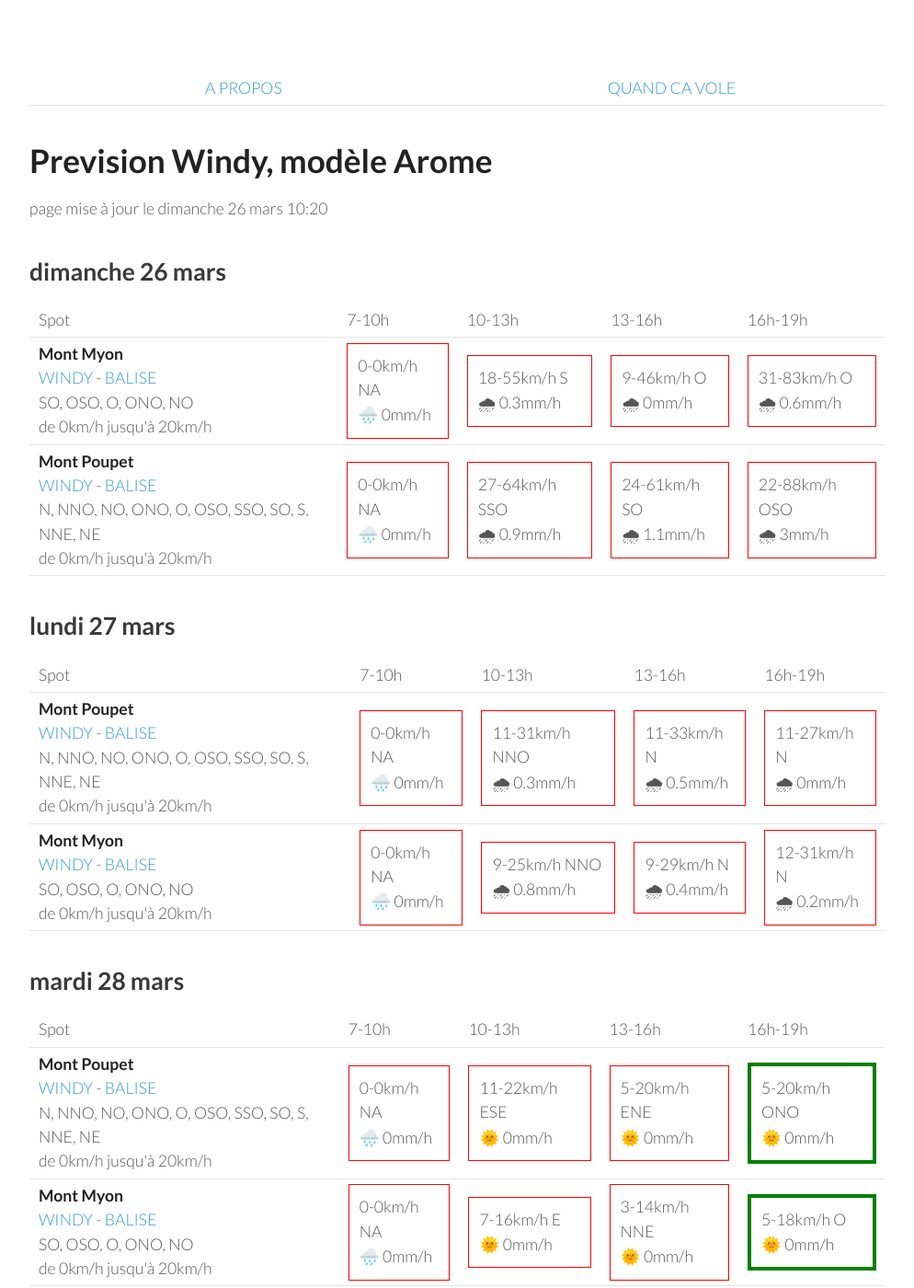
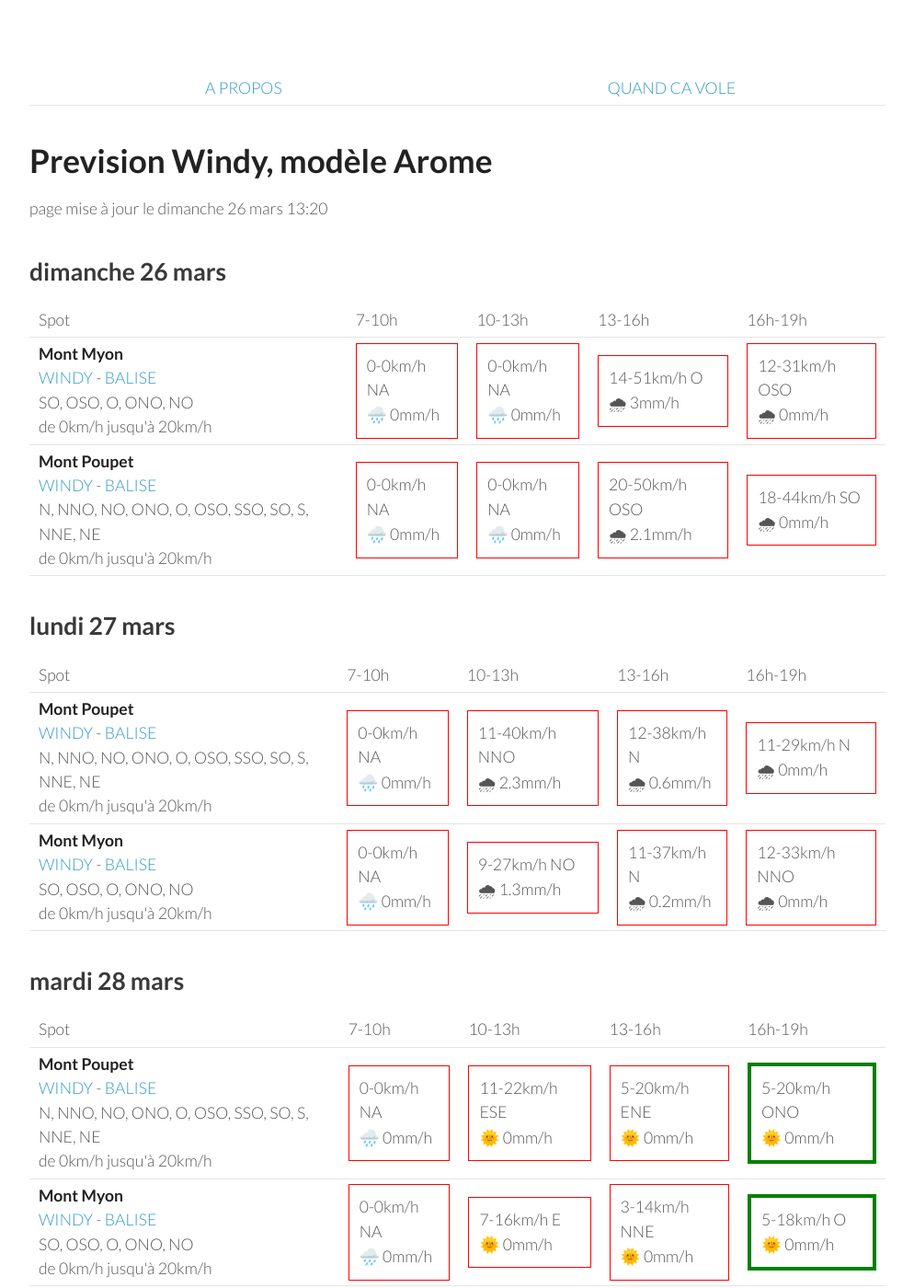
Before and after one commit to parapente-dans-le-nord/parapente-dans-le-nord.github.io, a Jekyll site: the page built from jura.markdown, in a window 1280 px wide and 1400 px high. Shown: the whole window at 92% size, without its empty margins (26-1020 px from the left). Built offline with Jekyll 4.4.1, drawn with Linux system fonts in a browser that asks for light colours.

Commit message:
update index.markdown

```diff
--- a/jura.markdown
+++ b/jura.markdown
@@ -7,7 +7,7 @@ title:  "Tous les spots"
 {: .links}
 
 # Prevision Windy, modèle Arome
-page mise à jour le dimanche 26 mars 10:20
+page mise à jour le dimanche 26 mars 13:20
 
 ## dimanche 26 mars
 
@@ -25,18 +25,18 @@ page mise à jour le dimanche 26 mars 10:20
         <td><strong>Mont Myon</strong><br><a href="https://windy.com/46.331/5.397?45.898,5.394,8,m:eWoagj8">WINDY</a> - <span class=""><a href="http://www.balisemeteo.com/balise.php?idBalise=70">BALISE</a> </span><br> <span class="vent-favorable">SO, OSO, O, ONO, NO</span><br><span class="force-vent">de 0km/h jusqu'à 20km/h</span> </td>
 
             <td><div class="not-flyable"><p>0-0km/h NA</p><p>🌧️ 0mm/h</p></div></td>
-            <td><div class="not-flyable"><p>18-55km/h S</p><p>🌧 0.3mm/h</p></div></td>
-            <td><div class="not-flyable"><p>9-46km/h O</p><p>🌧 0mm/h</p></div></td>
-            <td><div class="not-flyable"><p>31-83km/h O</p><p>🌧 0.6mm/h</p></div></td>
+            <td><div class="not-flyable"><p>0-0km/h NA</p><p>🌧️ 0mm/h</p></div></td>
+            <td><div class="not-flyable"><p>14-51km/h O</p><p>️🌧 3mm/h</p></div></td>
+            <td><div class="not-flyable"><p>12-31km/h OSO</p><p>🌧 0mm/h</p></div></td>
 
     </tr>
 <tr>
         <td><strong>Mont Poupet</strong><br><a href="https://windy.com/46.970/5.876?46.541,5.876,8">WINDY</a> - <span class=""><a href="http://www.balisemeteo.com/balise.php?idBalise=92">BALISE</a> </span><br> <span class="vent-favorable">N, NNO, NO, ONO, O, OSO, SSO, SO, S, NNE, NE</span><br><span class="force-vent">de 0km/h jusqu'à 20km/h</span> </td>
 
             <td><div class="not-flyable"><p>0-0km/h NA</p><p>🌧️ 0mm/h</p></div></td>
-            <td><div class="not-flyable"><p>27-64km/h SSO</p><p>🌧 0.9mm/h</p></div></td>
-            <td><div class="not-flyable"><p>24-61km/h SO</p><p>🌧 1.1mm/h</p></div></td>
-            <td><div class="not-flyable"><p>22-88km/h OSO</p><p>🌧 3mm/h</p></div></td>
+            <td><div class="not-flyable"><p>0-0km/h NA</p><p>🌧️ 0mm/h</p></div></td>
+            <td><div class="not-flyable"><p>20-50km/h OSO</p><p>️🌧 2.1mm/h</p></div></td>
+            <td><div class="not-flyable"><p>18-44km/h SO</p><p>🌧 0mm/h</p></div></td>
 
     </tr>
 
@@ -59,18 +59,18 @@ page mise à jour le dimanche 26 mars 10:20
         <td><strong>Mont Poupet</strong><br><a href="https://windy.com/46.970/5.876?46.541,5.876,8">WINDY</a> - <span class=""><a href="http://www.balisemeteo.com/balise.php?idBalise=92">BALISE</a> </span><br> <span class="vent-favorable">N, NNO, NO, ONO, O, OSO, SSO, SO, S, NNE, NE</span><br><span class="force-vent">de 0km/h jusqu'à 20km/h</span> </td>
 
             <td><div class="not-flyable"><p>0-0km/h NA</p><p>🌧️ 0mm/h</p></div></td>
-            <td><div class="not-flyable"><p>11-31km/h NNO</p><p>🌧 0.3mm/h</p></div></td>
-            <td><div class="not-flyable"><p>11-33km/h N</p><p>🌧 0.5mm/h</p></div></td>
-            <td><div class="not-flyable"><p>11-27km/h N</p><p>🌧 0mm/h</p></div></td>
+            <td><div class="not-flyable"><p>11-40km/h NNO</p><p>🌧 2.3mm/h</p></div></td>
+            <td><div class="not-flyable"><p>12-38km/h N</p><p>🌧 0.6mm/h</p></div></td>
+            <td><div class="not-flyable"><p>11-29km/h N</p><p>🌧 0mm/h</p></div></td>
 
     </tr>
 <tr>
         <td><strong>Mont Myon</strong><br><a href="https://windy.com/46.331/5.397?45.898,5.394,8,m:eWoagj8">WINDY</a> - <span class=""><a href="http://www.balisemeteo.com/balise.php?idBalise=70">BALISE</a> </span><br> <span class="vent-favorable">SO, OSO, O, ONO, NO</span><br><span class="force-vent">de 0km/h jusqu'à 20km/h</span> </td>
 
             <td><div class="not-flyable"><p>0-0km/h NA</p><p>🌧️ 0mm/h</p></div></td>
-            <td><div class="not-flyable"><p>9-25km/h NNO</p><p>🌧 0.8mm/h</p></div></td>
-            <td><div class="not-flyable"><p>9-29km/h N</p><p>🌧 0.4mm/h</p></div></td>
-            <td><div class="not-flyable"><p>12-31km/h N</p><p>🌧 0.2mm/h</p></div></td>
+            <td><div class="not-flyable"><p>9-27km/h NO</p><p>🌧 1.3mm/h</p></div></td>
+            <td><div class="not-flyable"><p>11-37km/h N</p><p>🌧 0.2mm/h</p></div></td>
+            <td><div class="not-flyable"><p>12-33km/h NNO</p><p>🌧 0mm/h</p></div></td>
 
     </tr>
 
```
